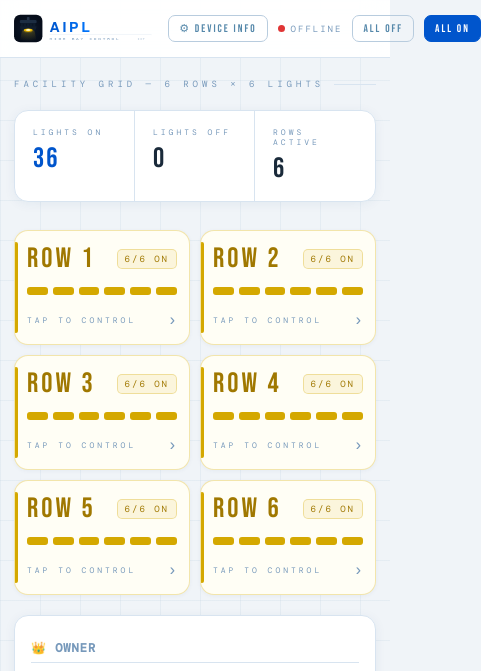
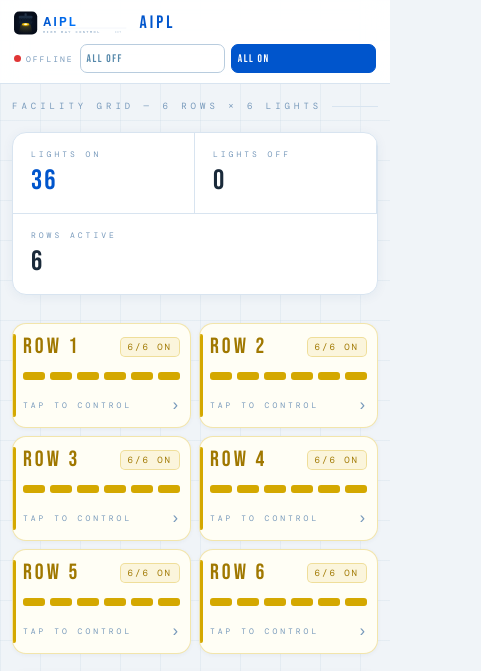
Before and after one commit to Naveenkumar230/High-Bay-Light, a website: page public/index.html in a window 390 px wide. Shown: the top 671 px of the page, 481 px wide, since content can reach past the window. Drawn offline with nearby package versions, Linux system fonts and the light colour scheme; no server answers; a web font is replaced by a local one.

Commit message:
header-responsive

```diff
--- a/public/index.html
+++ b/public/index.html
@@ -521,28 +521,79 @@
 #micFab.listening .mic-badge{opacity:1;transform:scale(1)}
 
 /* ── RESPONSIVE ── */
-@media(max-width:480px){
-  header{padding:0 14px}
-  .hbtn{padding:6px 10px;font-size:11px;letter-spacing:2px}
-  .logo-text{font-size:18px}
-  .wrap{padding:20px 14px 120px}
+/* ── RESPONSIVE ── */
+@media(max-width:600px){
+  header{
+    flex-wrap:wrap;
+    height:auto;
+    padding:10px 14px;
+    gap:8px;
+  }
+  .logo{
+    flex:1;
+  }
+  .logo-text{font-size:18px;letter-spacing:3px}
+
+  /* mqtt dot stays next to logo on mobile */
+  .mqtt-status{
+    display:flex;
+    align-items:center;
+    gap:5px;
+    font-size:8px;
+  }
+
+  /* buttons row wraps to second line, full width */
+  .hdr-right{
+    width:100%;
+    display:flex;
+    gap:6px;
+    flex-wrap:nowrap;
+  }
+
+  /* DEVICE INFO hidden on small screens — saves space */
+  .hdr-right a.hbtn{
+    display:none;
+  }
+
+  /* ALL OFF and ALL ON share the row equally */
+  .hdr-right .hbtn{
+    flex:1;
+    text-align:center;
+    padding:7px 6px;
+    font-size:11px;
+    letter-spacing:1.5px;
+  }
+
+  .wrap{padding:16px 12px 120px}
   .stats-bar{flex-wrap:wrap}
   .stat{min-width:33.33%}
-  .rows-grid{gap:10px}
-  .row-card{padding:14px 12px}
-  .dt-title{font-size:22px}
+  .rows-grid{gap:8px}
+  .row-card{padding:12px 10px}
+  .rc-num{font-size:22px}
+  .dt-title{font-size:20px}
   .dt-btns .hbtn:first-child{display:none}
-  .row-stats{gap:7px}
-  .lights-grid{gap:10px}
-  .light-card{padding:14px 10px 12px}
-  #voiceWidget{bottom:20px;right:16px}
-  #voicePanel{width:calc(100vw - 32px)}
+  .row-stats{gap:6px}
+  .lights-grid{gap:8px}
+  .light-card{padding:12px 8px 10px}
+  #voiceWidget{bottom:20px;right:14px}
+  #voicePanel{width:calc(100vw - 28px)}
 }
-@media(max-width:360px){
+
+@media(max-width:400px){
+  .logo-text small{display:none}
+  .logo-img{height:26px}
   .rows-grid{grid-template-columns:1fr 1fr}
-  .mqtt-status{display:none}
-  .logo-img{display:none}
+  .stat{min-width:50%}
+  .stat:last-child{min-width:100%;border-top:1px solid var(--border)}
 }
+
+/* ── TABLET (601px – 768px) ── */
+@media(min-width:601px) and (max-width:768px){
+  header{padding:0 18px;gap:10px}
+  .hbtn{padding:6px 11px;font-size:12px;letter-spacing:2px}
+  .logo-text{font-size:20px}
+}
+
 /* ── Team Footer ── */
 .team-footer {
   display: grid;
@@ -683,20 +734,18 @@
 </head>
 <body>
 
+<!-- REPLACE your existing <header> with this -->
 <header>
   <div class="logo">
     <img src="/logo.svg" alt="AIPL Logo" class="logo-img" onerror="this.style.display='none'"/>
+    <div class="logo-text">AIPL<small>High Bay Control</small></div>
   </div>
-  <div class="hdr-right">
-  <!-- ADD THIS BUTTON -->
-  <a class="hbtn" href="deviceinfo.html" title="System Architecture">
-    ⚙ DEVICE INFO
-  </a>
   <div class="hdr-right">
     <div class="mqtt-status">
       <div class="mqtt-dot" id="mqttDot"></div>
       <span id="mqttLabel">Connecting</span>
     </div>
+    <a class="hbtn" href="deviceinfo.html" title="System Architecture">⚙ DEVICE INFO</a>
     <button class="hbtn" id="btnAllOff">ALL OFF</button>
     <button class="hbtn primary" id="btnAllOn">ALL ON</button>
   </div>
```
